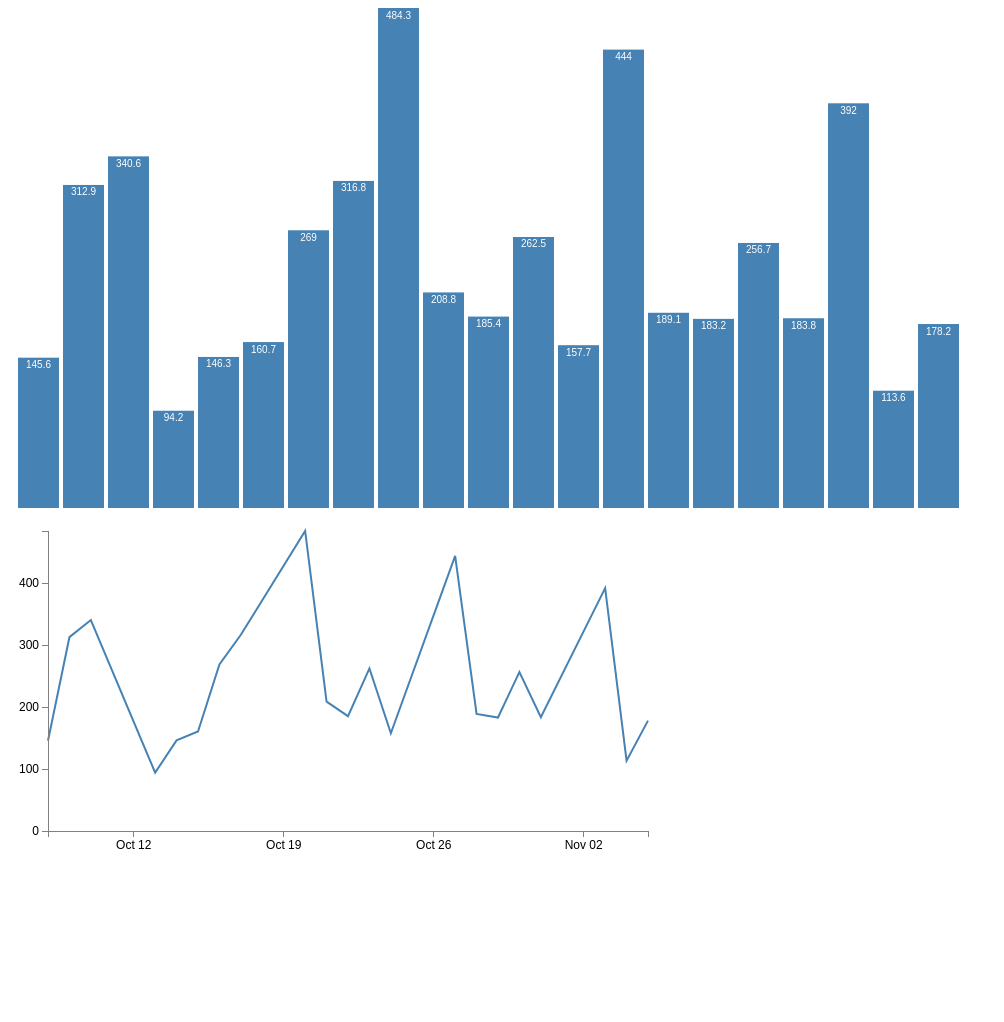
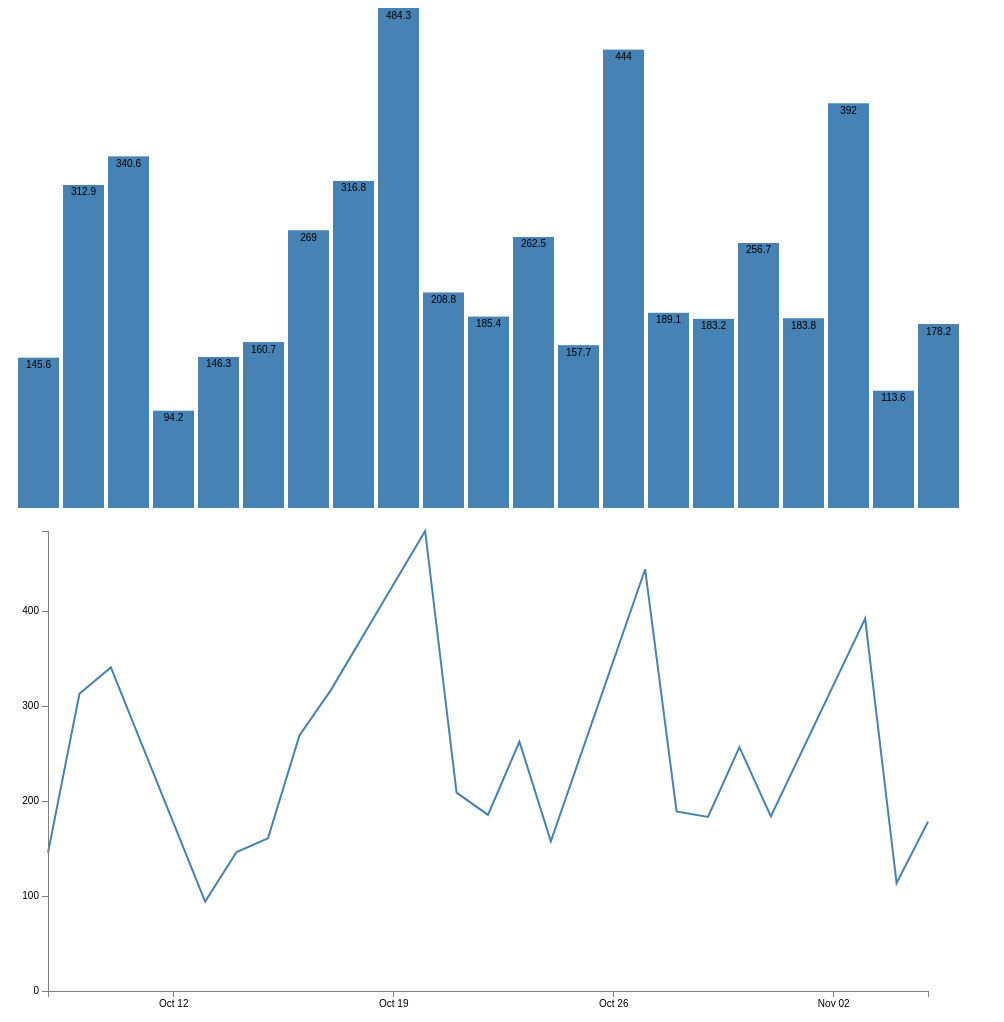
Before and after one commit to alex-mironov/currency-trade, a plain HTML site: page client/index.html in a window 1280 px wide. Shown: the whole page, without its empty margins (0-1004 px from the left). Before the commit the page ends 862 px from the top, so only its background shows below. Drawn offline with Linux system fonts and the light colour scheme.

Commit message:
drawing of line chart

```diff
--- a/client/Chart.js
+++ /dev/null
@@ -1,8 +0,0 @@
-function Chart(selector, width, height) {
-  this.width = width;
-  this.height = height;
-
-  this.el = d3.select(selector)
-    .attr('width', width)
-    .attr('height', height);
-}
--- a/client/index.html
+++ b/client/index.html
@@ -4,12 +4,12 @@
   <title></title>
 
   <style type="text/css">
-    .chart rect {
+rect {
   fill: steelblue;
 }
 
-.chart text {
-  fill: white;
+text {
+  /*fill: white;*/
   font: 10px sans-serif;
   text-anchor: middle;
 }
@@ -33,14 +33,13 @@ path {
 </head>
 <body>
 
-<svg class="chart"></svg>
 
-  <script type="text/javascript" src="libs/d3.js"></script>
-  <script type="text/javascript" src="Chart.js"></script>
-  <script type="text/javascript" src="VolumeChart.js"></script>
-  <script type="text/javascript" src="currency-path-chart.js"></script>
-  <script type="text/javascript" src="line-chart.js"></script>
-  <script type="text/javascript" src="index.js"></script>
+  <script type="text/javascript" src="js/libs/d3.js"></script>
+  <script type="text/javascript" src="js/charts/Chart.js"></script>
+  <script type="text/javascript" src="js/charts/LineChart.js"></script>
+  <script type="text/javascript" src="js/charts/VolumeChart.js"></script>
+  <script type="text/javascript" src="js/index.js"></script>
+  <!-- <script type="text/javascript" src="js/charts/tmp.js"></script> -->
 
 </body>
 </html>
--- /dev/null
+++ b/client/js/charts/Chart.js
@@ -0,0 +1,17 @@
+function Chart(options) {
+  var margin = options.margin || {};
+  margin.left = margin.left || 0;
+  margin.right = margin.right || 0;
+  margin.top = margin.top || 0;
+  margin.bottom = margin.bottom || 0;
+
+  this.width = options.width - margin.left - margin.right;
+  this.height = options.height - margin.top - margin.bottom;
+
+  this.el = d3.select(options.selector)
+    .append("svg")
+      .attr('width', options.width)
+      .attr('height', options.height);
+
+  this.margin = margin;
+}
--- /dev/null
+++ b/client/js/charts/LineChart.js
@@ -0,0 +1,43 @@
+function LineChart() {
+  Chart.apply(this, arguments);
+}
+
+LineChart.prototype = Object.create(Chart.prototype);
+LineChart.prototype.constructor = LineChart;
+
+LineChart.prototype.draw = function(data) {
+  var margin = this.margin;
+
+  var xScale = d3.time.scale().range([0, this.width]);
+  var yScale = d3.scale.linear().range([this.height, 0]);
+
+  var xAxis = d3.svg.axis().scale(xScale).orient("bottom").ticks(5);
+  var yAxis = d3.svg.axis().scale(yScale).orient("left").ticks(5);
+
+  var line = d3.svg.line()
+    .x(function(d) { return xScale(d.date); })
+    .y(function(d) { return yScale(d.vol); });
+
+  // Scale the range of the data
+  xScale.domain(d3.extent(data, function(d) { return d.date; }));
+  yScale.domain([0, d3.max(data, function(d) { return d.vol; })]);
+
+  var svgLayout = this.el.append("g")
+    .attr("transform", "translate(" + margin.left + "," + margin.top + ")");
+
+  // Add the valueline path.
+  svgLayout.append("path")
+    .attr("class", "line")
+    .attr("d", line(data));
+
+  // Add the X Axis
+  svgLayout.append("g")
+    .attr("class", "x axis")
+    .attr("transform", "translate(0," + this.height + ")")
+    .call(xAxis);
+
+  // Add the Y Axis
+  svgLayout.append("g")
+    .attr("class", "y axis")
+    .call(yAxis);
+};
--- a/client/index.js
+++ b/client/js/index.js
@@ -19,10 +19,27 @@ data.forEach(function(d) {
     d.date = parseDate(d.date);
 });
 
+
+
 var width = 960,
     height = 500;
 
-var volumeChart = new VolumeChart('.chart', width, height);
+var volumeChart = new VolumeChart({
+  selector: 'body',
+  width: width,
+  height: height
+});
 volumeChart.draw(data);
 
+var lineChart = new LineChart({
+  selector: 'body',
+  width: width,
+  height: height,
+  margin: {
+    left: 40,
+    right: 40,
+    top: 20,
+    bottom: 20
+  }
+});
 lineChart.draw(data);
--- a/client/line-chart.js
+++ /dev/null
@@ -1,60 +0,0 @@
-var lineChart = (function() {
-
-  var xScale = d3.time.scale()
-    .range([0, 600]);
-  var yScale = d3.scale.linear()
-    .range([300, 0]);
-
-  var xAxis = d3.svg.axis()
-    .scale(xScale)
-    .orient("bottom")
-    .ticks(5);
-
-  var yAxis = d3.svg.axis()
-    .scale(yScale)
-    .orient("left")
-    .ticks(5);
-
-  var line = d3.svg.line()
-    .x(function(d) {
-      return xScale(d.date);
-    })
-    .y(function(d) {
-      return yScale(d.vol);
-    });
-
-  var svg = d3.select("body")
-    .append("svg")
-      .attr("width", 680)
-      .attr("height", 340)
-    .append("g")
-      .attr("transform",
-            "translate(" + 40 + "," + 20 + ")");
-
-  return {
-    draw: draw
-  };
-
-  function draw(data) {
-    // Scale the range of the data
-    xScale.domain(d3.extent(data, function(d) { return d.date; }));
-    yScale.domain([0, d3.max(data, function(d) { return d.vol; })]);
-
-    // Add the valueline path.
-    svg.append("path")
-      .attr("class", "line")
-      .attr("d", line(data));
-
-    // Add the X Axis
-    svg.append("g")
-      .attr("class", "x axis")
-      .attr("transform", "translate(0," + 300 + ")")
-      .call(xAxis);
-
-    // Add the Y Axis
-    svg.append("g")
-      .attr("class", "y axis")
-      .call(yAxis);
-  }
-
-})();
```
Also changed, not shown: client/currency-path-chart.js (deleted), client/js/charts/VolumeChart.js (renamed from client/VolumeChart.js), client/js/charts/tmp.js (renamed from client/tmp.js), client/js/libs/d3.js (renamed from client/libs/d3.js).
